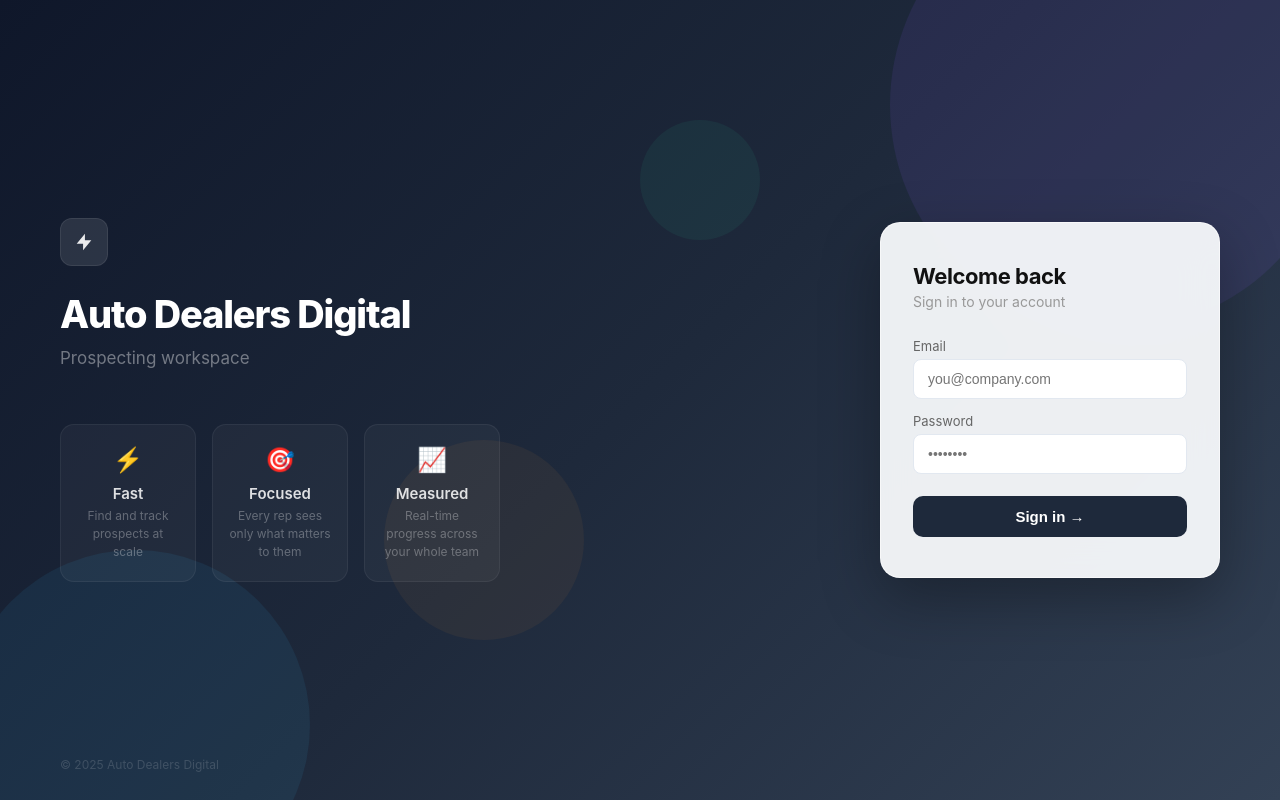
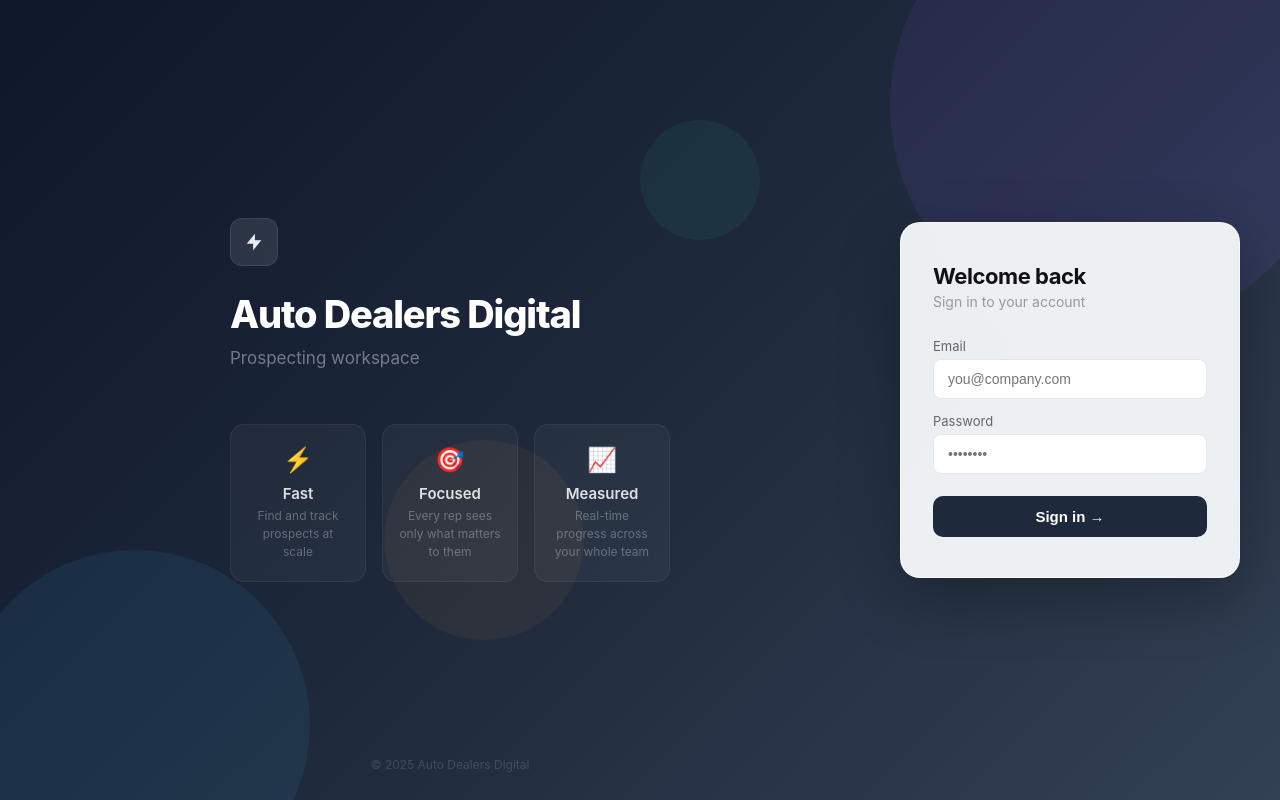
Before and after one commit to JessicaADD/ProspectingStackblitz, a React (Vite) app: page / in a window 1280 px wide. Built offline with nearby package versions, Linux system fonts and the light colour scheme.

Commit message:
Push update

```diff
--- a/src/App.jsx
+++ b/src/App.jsx
@@ -77,8 +77,8 @@ function LoginScreen({ onLogin }) {
       <div style={{ position: "absolute", top: "15%", left: "50%", width: 120, height: 120, borderRadius: "50%", background: "rgba(52,211,153,0.07)" }} />
 
       {/* Left — branding */}
-      <div style={{ flex: 1, display: "flex", flexDirection: "column", justifyContent: "center", padding: "60px 60px", position: "relative", zIndex: 1 }}>
-        <div style={{ maxWidth: 440 }}>
+      <div style={{ flex: 1, display: "flex", flexDirection: "column", justifyContent: "center", alignItems: "center", padding: "60px 40px", position: "relative", zIndex: 1 }}>
+        <div style={{ maxWidth: 440, width: "100%" }}>
           <div style={{ width: 48, height: 48, borderRadius: 12, background: "rgba(255,255,255,0.1)", border: "1px solid rgba(255,255,255,0.08)", display: "inline-flex", alignItems: "center", justifyContent: "center", marginBottom: 28 }}>
             <svg width="22" height="22" viewBox="0 0 24 24" fill="rgba(255,255,255,0.9)"><path d="M13 10V3L4 14h7v7l9-11h-7z"/></svg>
           </div>
@@ -99,11 +99,11 @@ function LoginScreen({ onLogin }) {
             ))}
           </div>
         </div>
-        <div style={{ position: "absolute", bottom: 28, left: 60, color: "rgba(255,255,255,0.15)", fontSize: 12 }}>© 2025 Auto Dealers Digital</div>
+        <div style={{ position: "absolute", bottom: 28, color: "rgba(255,255,255,0.15)", fontSize: 12 }}>© 2025 Auto Dealers Digital</div>
       </div>
 
       {/* Right — sign-in card */}
-      <div style={{ display: "flex", alignItems: "center", justifyContent: "center", padding: "40px 60px", position: "relative", zIndex: 1 }}>
+      <div style={{ display: "flex", alignItems: "center", justifyContent: "center", padding: "40px 40px 40px 0", position: "relative", zIndex: 1, flexShrink: 0 }}>
         <div style={{ width: 340, background: "rgba(248,250,252,0.95)", backdropFilter: "blur(20px)", border: "1px solid rgba(255,255,255,0.6)", borderRadius: 20, padding: "40px 32px", boxShadow: "0 20px 60px rgba(0,0,0,0.3)" }}>
           <h2 style={{ color: "#111", fontSize: 22, fontWeight: 700, margin: "0 0 4px", letterSpacing: "-0.02em" }}>Welcome back</h2>
           <p style={{ color: "#999", fontSize: 14, margin: "0 0 28px" }}>Sign in to your account</p>
```
